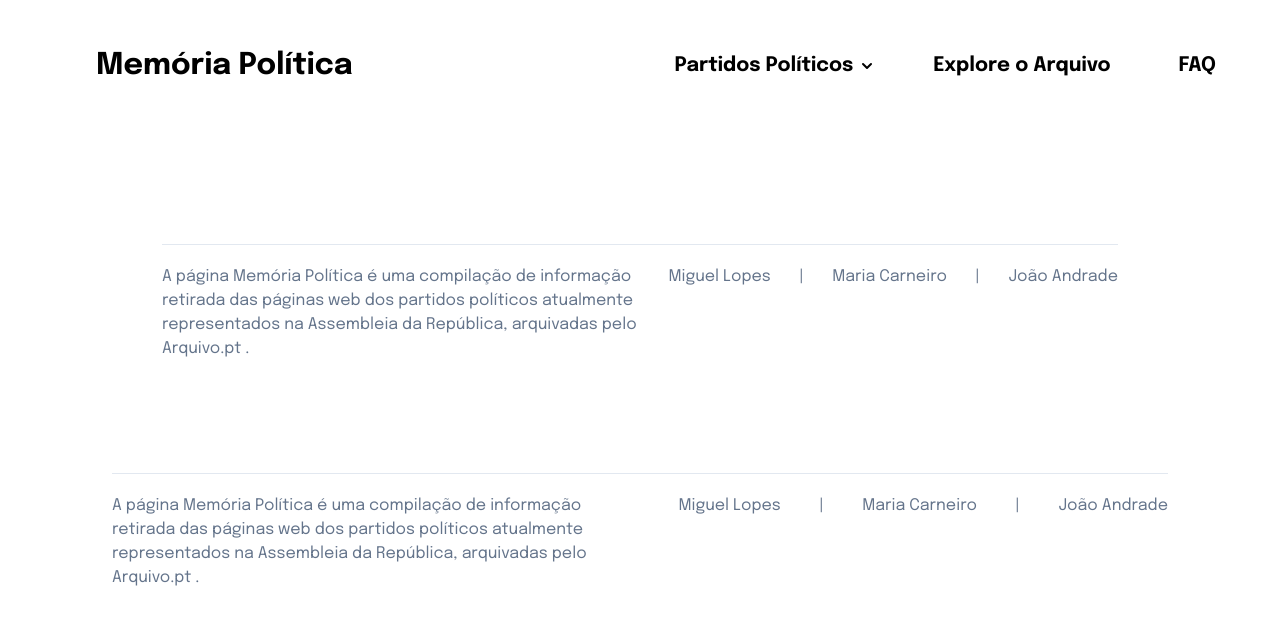
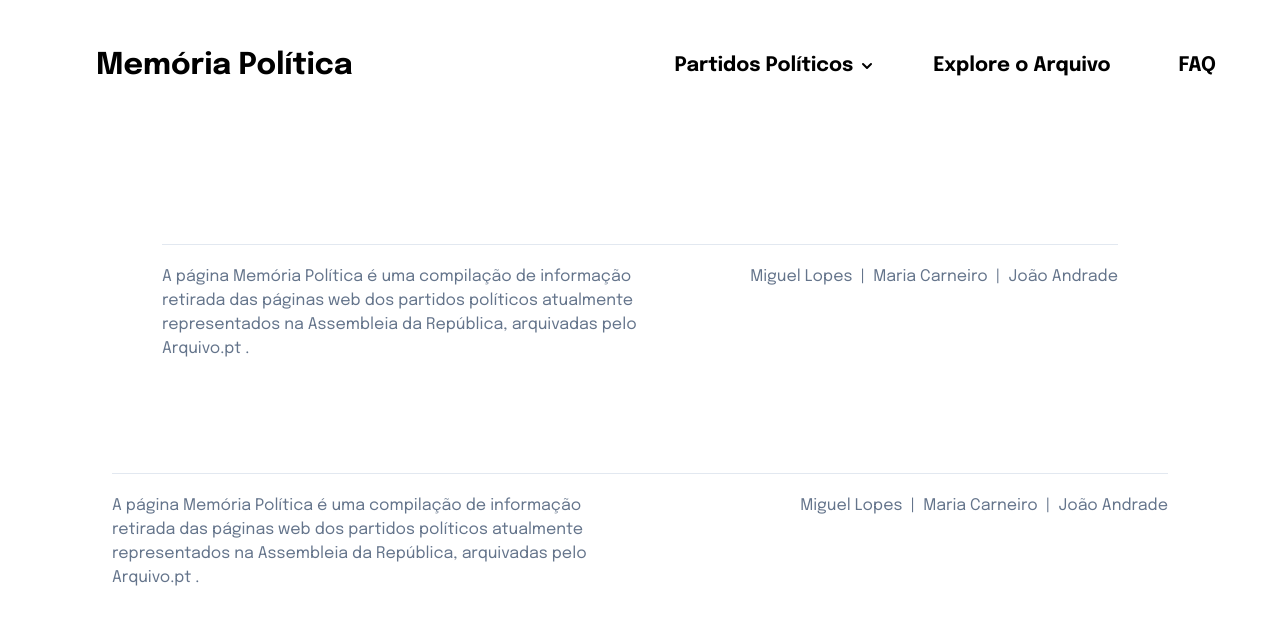
Before and after one commit to miguelazevedolopes/premioarquivopt, a Next.js app in the folder memoria-politica/: page /components/footer in a window 1280 px wide. Shown: the top 624 px of the page. Built offline with nearby package versions, Linux system fonts and the light colour scheme.

Commit message:
fixed footer

```diff
--- a/memoria-politica/src/pages/components/footer.js
+++ b/memoria-politica/src/pages/components/footer.js
@@ -3,7 +3,13 @@ export default function Footer() {
         <>
           <footer className='m-28 pt-5 border-t border-slate-200 flex justify-between text-slate-500'>
             <h2 className='w-1/2'>A página Memória Política é uma compilação de informação retirada das páginas web dos partidos políticos atualmente representados na Assembleia da República, arquivadas pelo   <a href='https://arquivo.pt/'>Arquivo.pt</a> .</h2>
-            <a href='https://www.linkedin.com/in/miguelazevedolopes/'>Miguel Lopes</a>|<a href='https://www.linkedin.com/in/maria-carneiro-b15394206/'>Maria Carneiro</a> | <a href='https://www.linkedin.com/in/jo%C3%A3o-afonso-andrade-182b221b9/'>João Andrade</a></footer>
+
+            <div className="flex justify-around">
+                <a href='https://www.linkedin.com/in/miguelazevedolopes/' className="pr-2">Miguel Lopes</a>|
+                <a href='https://www.linkedin.com/in/maria-carneiro-b15394206/' className="px-2">Maria Carneiro</a>|
+                <a href='https://www.linkedin.com/in/jo%C3%A3o-afonso-andrade-182b221b9/' className="pl-2">João Andrade</a>
+            </div>
+            </footer>
         </>
       )
 }
```
